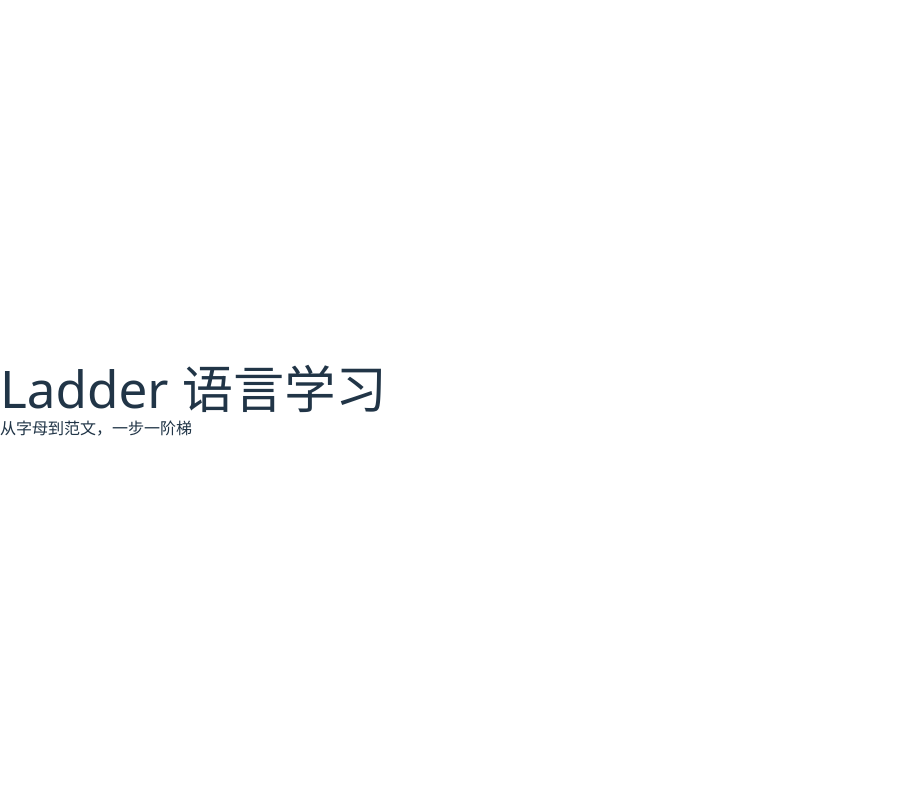
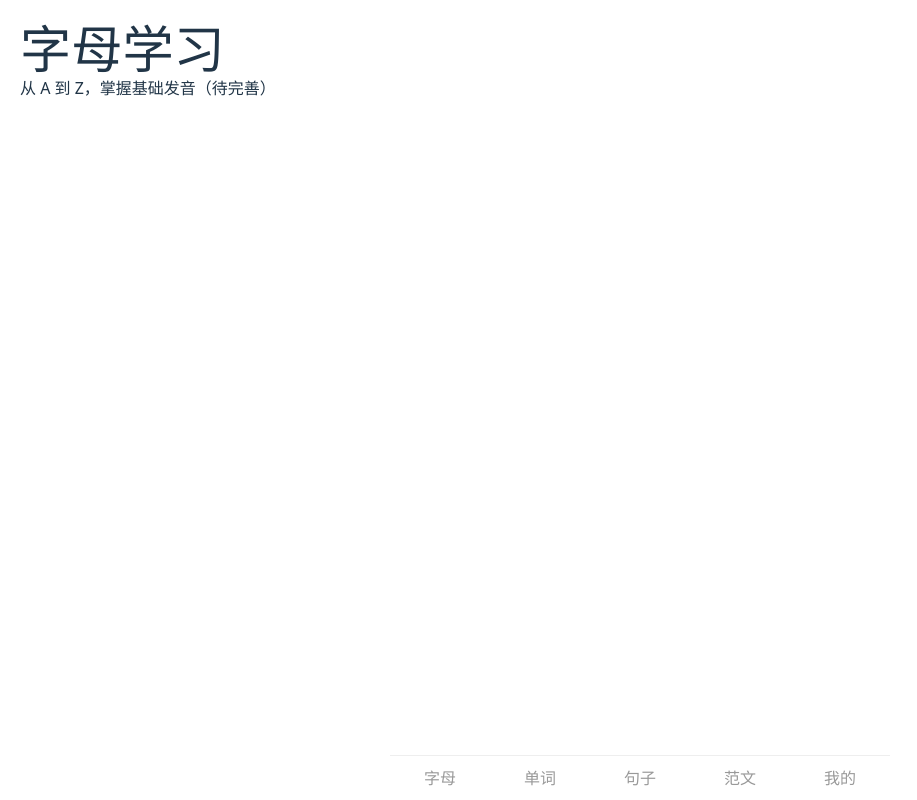
Before and after one commit to AlexeZhu/ladder-pwa, a React (Vite) app: page / in a window 1280 px wide. Shown: the whole page, without its empty margins (0-917 px from the left). Built offline with nearby package versions, Linux system fonts and the light colour scheme.

Commit message:
feat: 配置路由和底部导航栏

```diff
--- a/index.html
+++ b/index.html
@@ -1,10 +1,12 @@
-<!doctype html>
-<html lang="en">
+<!DOCTYPE html>
+<html lang="zh-CN">
   <head>
     <meta charset="UTF-8" />
-    <link rel="icon" type="image/svg+xml" href="/vite.svg" />
+    <link rel="icon" type="image/png" href="/icon-192.png" />
+    <link rel="manifest" href="/manifest.json" />  <!-- 👈 添加这一行 -->
     <meta name="viewport" content="width=device-width, initial-scale=1.0" />
-    <title>Ladder</title>
+    <meta name="theme-color" content="#4A90E2" />   <!-- 👈 可选，设置主题色 -->
+    <title>Ladder语言学习</title>
   </head>
   <body>
     <div id="root"></div>
--- a/package.json
+++ b/package.json
@@ -12,6 +12,7 @@
   "dependencies": {
     "react": "^19.1.1",
     "react-dom": "^19.1.1",
+    "react-router-dom": "^7.15.1",
     "vite-plugin-pwa": "^1.1.0"
   },
   "devDependencies": {
--- a/src/App.tsx
+++ b/src/App.tsx
@@ -1,9 +1,34 @@
+// src/App.tsx
+import { BrowserRouter, Routes, Route } from 'react-router-dom';
+import MainLayout from './layouts/MainLayout';
+import Onboarding from './pages/Onboarding/Onboarding';
+import Alphabet from './pages/Alphabet/Alphabet';
+import Words from './pages/Words/Words';
+import Sentences from './pages/Sentences/Sentences';
+import Articles from './pages/Articles/Articles';
+import Profile from './pages/Profile/Profile';
+
 function App() {
+  // 临时：是否完成首次引导（后续会接入状态管理）
+  const hasCompletedOnboarding = true; // 先设为 true，跳过引导页
+
+  if (!hasCompletedOnboarding) {
+    return <Onboarding />;
+  }
+
   return (
-    <div>
-      <h1>Ladder 语言学习</h1>
-      <p>从字母到范文，一步一阶梯</p>
-    </div>
+    <BrowserRouter>
+      <Routes>
+        <Route path="/" element={<MainLayout />}>
+          <Route index element={<Alphabet />} />
+          <Route path="alphabet" element={<Alphabet />} />
+          <Route path="words" element={<Words />} />
+          <Route path="sentences" element={<Sentences />} />
+          <Route path="articles" element={<Articles />} />
+          <Route path="profile" element={<Profile />} />
+        </Route>
+      </Routes>
+    </BrowserRouter>
   );
 }
 
--- /dev/null
+++ b/src/layouts/MainLayout.tsx
@@ -0,0 +1,47 @@
+// src/layouts/MainLayout.tsx
+import { Outlet, NavLink } from 'react-router-dom';
+
+function MainLayout() {
+  return (
+    <div style={{ maxWidth: '500px', margin: '0 auto', minHeight: '100vh', display: 'flex', flexDirection: 'column' }}>
+      {/* 页面内容区域 */}
+      <div style={{ flex: 1, paddingBottom: '70px' }}>
+        <Outlet />
+      </div>
+
+      {/* 底部导航栏 */}
+      <nav style={{
+        position: 'fixed',
+        bottom: 0,
+        left: 0,
+        right: 0,
+        maxWidth: '500px',
+        margin: '0 auto',
+        backgroundColor: '#fff',
+        borderTop: '1px solid #eee',
+        display: 'flex',
+        justifyContent: 'space-around',
+        padding: '10px 0',
+        zIndex: 100
+      }}>
+        <NavLink to="/alphabet" style={({ isActive }) => ({ color: isActive ? '#4A90E2' : '#999', textDecoration: 'none' })}>
+          字母
+        </NavLink>
+        <NavLink to="/words" style={({ isActive }) => ({ color: isActive ? '#4A90E2' : '#999', textDecoration: 'none' })}>
+          单词
+        </NavLink>
+        <NavLink to="/sentences" style={({ isActive }) => ({ color: isActive ? '#4A90E2' : '#999', textDecoration: 'none' })}>
+          句子
+        </NavLink>
+        <NavLink to="/articles" style={({ isActive }) => ({ color: isActive ? '#4A90E2' : '#999', textDecoration: 'none' })}>
+          范文
+        </NavLink>
+        <NavLink to="/profile" style={({ isActive }) => ({ color: isActive ? '#4A90E2' : '#999', textDecoration: 'none' })}>
+          我的
+        </NavLink>
+      </nav>
+    </div>
+  );
+}
+
+export default MainLayout;
--- /dev/null
+++ b/src/pages/Alphabet/Alphabet.tsx
@@ -0,0 +1,11 @@
+// src/pages/Alphabet/Alphabet.tsx
+function Alphabet() {
+  return (
+    <div style={{ padding: '20px' }}>
+      <h1>字母学习</h1>
+      <p>从 A 到 Z，掌握基础发音（待完善）</p>
+    </div>
+  );
+}
+
+export default Alphabet;
--- /dev/null
+++ b/src/pages/Articles/Articles.tsx
@@ -0,0 +1,11 @@
+// src/pages/Articles/Articles.tsx
+function Articles() {
+  return (
+    <div style={{ padding: '20px' }}>
+      <h1>范文阅读</h1>
+      <p>阅读完整文章，提升理解力（待完善）</p>
+    </div>
+  );
+}
+
+export default Articles;
--- /dev/null
+++ b/src/pages/Onboarding/Onboarding.tsx
@@ -0,0 +1,11 @@
+// src/pages/Onboarding/Onboarding.tsx
+function Onboarding() {
+  return (
+    <div style={{ padding: '20px' }}>
+      <h1>欢迎来到 Ladder</h1>
+      <p>首次语言选择向导（待完善）</p>
+    </div>
+  );
+}
+
+export default Onboarding;
--- /dev/null
+++ b/src/pages/Profile/Profile.tsx
@@ -0,0 +1,11 @@
+// src/pages/Profile/Profile.tsx
+function Profile() {
+  return (
+    <div style={{ padding: '20px' }}>
+      <h1>个人中心</h1>
+      <p>学习统计、设置等（待完善）</p>
+    </div>
+  );
+}
+
+export default Profile;
--- /dev/null
+++ b/src/pages/Sentences/Sentences.tsx
@@ -0,0 +1,11 @@
+// src/pages/Sentences/Sentences.tsx
+function Sentences() {
+  return (
+    <div style={{ padding: '20px' }}>
+      <h1>句子学习</h1>
+      <p>从简单句到复杂句（待完善）</p>
+    </div>
+  );
+}
+
+export default Sentences;
--- /dev/null
+++ b/src/pages/Words/Words.tsx
@@ -0,0 +1,11 @@
+// src/pages/Words/Words.tsx
+function Words() {
+  return (
+    <div style={{ padding: '20px' }}>
+      <h1>单词库</h1>
+      <p>按主题学习单词（待完善）</p>
+    </div>
+  );
+}
+
+export default Words;
--- a/vite.config.ts
+++ b/vite.config.ts
@@ -3,47 +3,15 @@ import react from '@vitejs/plugin-react'
 import { VitePWA } from 'vite-plugin-pwa'
 
 export default defineConfig({
+  base: '/',  // 👈 关键：必须设置为 '/'，不能是空字符串
   plugins: [
     react(),
     VitePWA({
       registerType: 'autoUpdate',
-      includeAssets: ['favicon.ico', 'icon-72.png', 'icon-192.png', 'icon-512.png'],
-      manifest: {
-        name: 'Ladder语言学习',
-        short_name: 'Ladder',
-        description: '从字母到范文，一步一阶梯',
-        theme_color: '#4A90E2',
-        background_color: '#FFFFFF',
-        display: 'standalone',
-        scope: '/',
-        start_url: '/',
-        icons: [
-          { src: '/icon-72.png', sizes: '72x72', type: 'image/png' },
-          { src: '/icon-192.png', sizes: '192x192', type: 'image/png' },
-          { src: '/icon-512.png', sizes: '512x512', type: 'image/png' }
-        ]
-      },
-      workbox: {
-        // 配置预缓存文件
-        globPatterns: ['**/*.{js,css,html,ico,png,svg,woff2}'],
-        // 运行时缓存策略
-        runtimeCaching: [
-          {
-            urlPattern: /^https:\/\/fonts\.googleapis\.com\/.*/i,
-            handler: 'CacheFirst',
-            options: {
-              cacheName: 'google-fonts-cache',
-              expiration: {
-                maxEntries: 10,
-                maxAgeSeconds: 60 * 60 * 24 * 365
-              }
-            }
-          }
-        ]
-      },
+      manifest: false,
+      includeAssets: ['favicon.ico', 'apple-touch-icon.png', 'pwa-64x64.png', 'pwa-192x192.png', 'pwa-512x512.png'],
       devOptions: {
-        enabled: true,
-        type: 'module'
+        enabled: true
       }
     })
   ]
```
Also changed, not shown: public/manifest.json, 1 other file (tests, documents, lock files or other folders).
